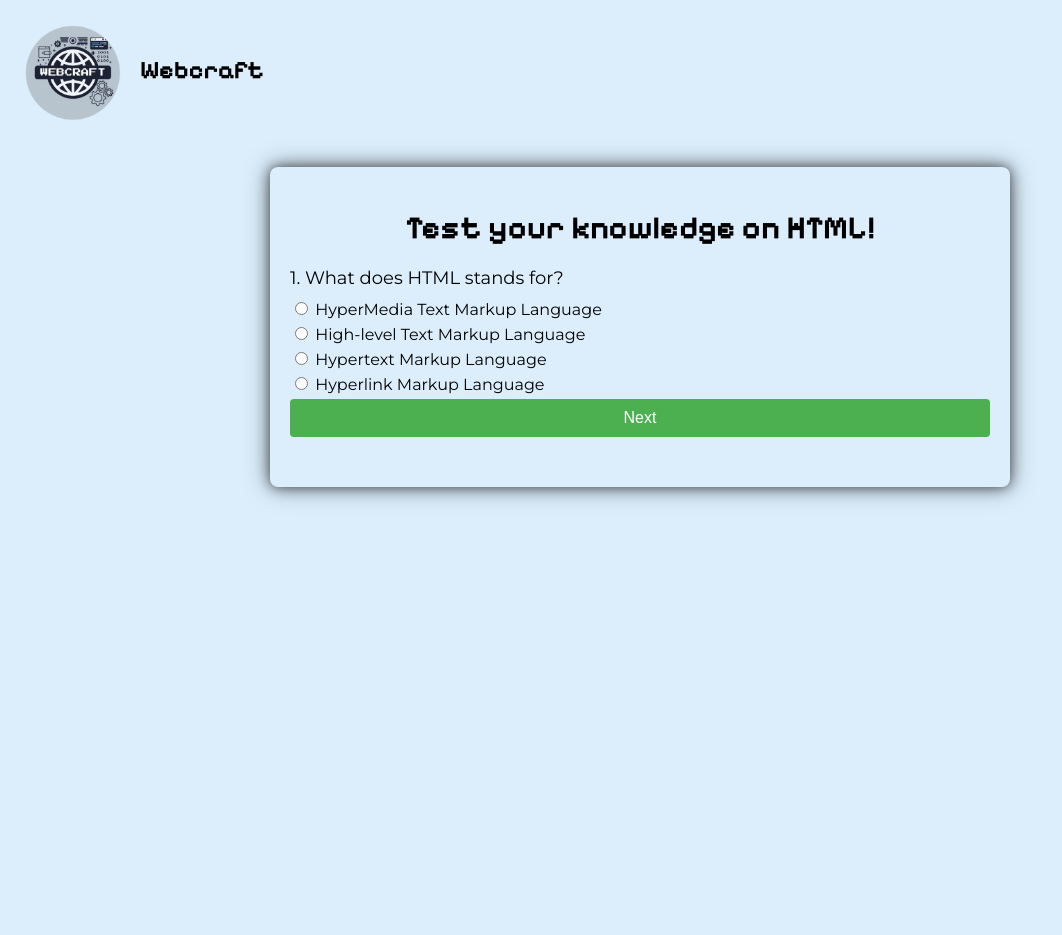
After one commit to zedpogi/Webcraft, a PHP site: page /HTML-content/quiz.html in a window 1280 px wide. The commit adds this page. Shown: the whole page, without its empty margins (0-1062 px from the left). Run offline with PHP 8.4, Linux system fonts and the light colour scheme.

Commit message:
Add files via upload

```diff
--- /dev/null
+++ b/projectpr/HTML-content/quiz.css
@@ -0,0 +1,83 @@
+@import url('https://fonts.googleapis.com/css2?family=Pixelify+Sans:wght@400..700&display=swap');
+@import url('https://fonts.googleapis.com/css2?family=Montserrat:ital,wght@0,100..900;1,100..900&family=Pixelify+Sans:wght@400..700&display=swap');
+
+body {
+    background-color: #dceefc;
+    font-family: 'Pixelify Sans';
+  }
+
+  header h1.logo-text {
+    font-size: 25px;
+    position: absolute;
+    top: 38px;
+    left: 140px;
+    font-family: 'Pixelify Sans';
+  }
+
+  header .logo {
+      width: auto;
+      height: 100px;
+      margin-top: 15px;
+      margin-left: 15px;
+  }
+
+  .quiz-body{
+    display: flex;
+    justify-content: center;
+    align-items: center;
+    height: 100vh;
+  }
+  .quiz-container {
+    background-color: transparent;
+    padding: 20px;
+    border-radius: 8px;
+    box-shadow: 0px 0px 12px rgba(0, 0, 0, 0.5), 0px 0px 24px rgba(0, 0, 0, 0.5);
+    width: 700px;
+    max-width: 100%;
+    position: relative;
+    bottom: 200px;
+    font-family: 'Montserrat';
+  }
+
+  h1 {
+    text-align: center;
+    margin-bottom: 20px;
+    font-family: 'Pixelify Sans';
+  }
+
+  .question {
+    display: none; /* Hide all questions initially */
+    margin-bottom: 30px;
+  }
+
+  .question p {
+    font-size: 18px;
+    margin-bottom: 10px;
+  }
+
+  .options label {
+    display: block;
+    margin: 5px 0;
+  }
+
+  button {
+    width: 100%;
+    padding: 10px;
+    background-color: #4CAF50;
+    color: white;
+    border: none;
+    border-radius: 4px;
+    font-size: 16px;
+    cursor: pointer;
+  }
+
+  button:hover {
+    background-color: #45a049;
+  }
+
+  #result {
+    margin-top: 20px;
+    text-align: center;
+    font-size: 18px;
+    font-weight: bold;
+  }
--- /dev/null
+++ b/projectpr/HTML-content/quiz.html
@@ -0,0 +1,81 @@
+<!DOCTYPE html>
+<html lang="en">
+<head>
+    <meta charset="UTF-8">
+    <meta name="viewport" content="width=device-width, initial-scale=1.0">
+    <title>HTML Quiz</title>
+    <link rel="stylesheet" href="quiz.css">
+</head>
+<body>
+    <header>
+        <h1 class="logo-text">Webcraft</h1>
+        <img src="webcraft_logo.png" alt="" class="logo">
+    </header>
+
+    <div class="quiz-body">
+    <div class="quiz-container">
+        <h1>Test your knowledge on HTML!</h1>
+        <form id="quizForm">
+          <div class="question" id="q1">
+            <p>1. What does HTML stands for?</p>
+            <div class="options">
+              <label><input type="radio" name="q1" value="Paris"> HyperMedia Text Markup Language</label>
+              <label><input type="radio" name="q1" value="London"> High-level Text Markup Language</label>
+              <label><input type="radio" name="q1" value="Berlin"> Hypertext Markup Language</label>
+              <label><input type="radio" name="q1" value="Madrid"> Hyperlink Markup Language</label>
+            </div>
+            <button type="button" onclick="nextQuestion(1)">Next</button>
+          </div>
+
+          <div class="question" id="q2">
+            <p>2. Who wrote 'Hamlet'?</p>
+            <div class="options">
+              <label><input type="radio" name="q2" value="Shakespeare"> Shakespeare</label>
+              <label><input type="radio" name="q2" value="Dickens"> Dickens</label>
+              <label><input type="radio" name="q2" value="Austen"> Austen</label>
+              <label><input type="radio" name="q2" value="Hemingway"> Hemingway</label>
+            </div>
+            <button type="button" onclick="nextQuestion(2)">Next</button>
+          </div>
+
+          <div class="question" id="q3">
+            <p>3. What is the smallest planet in our solar system?</p>
+            <div class="options">
+              <label><input type="radio" name="q3" value="Mercury"> Mercury</label>
+              <label><input type="radio" name="q3" value="Mars"> Mars</label>
+              <label><input type="radio" name="q3" value="Venus"> Venus</label>
+              <label><input type="radio" name="q3" value="Earth"> Earth</label>
+            </div>
+            <button type="button" onclick="nextQuestion(3)">Next</button>
+          </div>
+
+          <div class="question" id="q4">
+            <p>4. What is the largest ocean on Earth?</p>
+            <div class="options">
+              <label><input type="radio" name="q4" value="Atlantic"> Atlantic Ocean</label>
+              <label><input type="radio" name="q4" value="Indian"> Indian Ocean</label>
+              <label><input type="radio" name="q4" value="Pacific"> Pacific Ocean</label>
+              <label><input type="radio" name="q4" value="Arctic"> Arctic Ocean</label>
+            </div>
+            <button type="button" onclick="nextQuestion(4)">Next</button>
+          </div>
+
+          <div class="question" id="q5">
+            <p>5. Who painted the Mona Lisa?</p>
+            <div class="options">
+              <label><input type="radio" name="q5" value="Da Vinci"> Leonardo Da Vinci</label>
+              <label><input type="radio" name="q5" value="Van Gogh"> Vincent Van Gogh</label>
+              <label><input type="radio" name="q5" value="Picasso"> Pablo Picasso</label>
+              <label><input type="radio" name="q5" value="Rembrandt"> Rembrandt</label>
+            </div>
+            <button type="button" onclick="submitQuiz()">Submit Quiz</button>
+
+        </form>
+        <div id="result"></div>
+      </div>
+    </div>
+</div>
+
+  <script src="quiz.js"></script>
+</body>
+</html>
--- /dev/null
+++ b/projectpr/HTML-content/quiz.js
@@ -0,0 +1,60 @@
+let currentQuestion = 1; // Start with the first question
+
+// Show the current question and hide the others
+function showQuestion(questionNumber) {
+  const allQuestions = document.querySelectorAll('.question');
+  allQuestions.forEach((question, index) => {
+    if (index + 1 === questionNumber) {
+      question.style.display = 'block'; // Show the current question
+    } else {
+      question.style.display = 'none'; // Hide other questions
+    }
+  });
+}
+
+// Move to the next question
+function nextQuestion(questionNumber) {
+  // Check if an answer has been selected for the current question
+  const selectedAnswer = document.querySelector(`input[name="q${questionNumber}"]:checked`);
+  if (selectedAnswer) {
+    currentQuestion++;
+    if (currentQuestion <= 5) {
+      showQuestion(currentQuestion); // Show the next question
+    }
+  } else {
+    alert('Please select an answer before proceeding.');
+  }
+}
+
+// Submit the quiz and calculate the score
+function submitQuiz() {
+  const form = document.getElementById('quizForm');
+  const resultDiv = document.getElementById('result');
+
+  // Correct answers
+  const correctAnswers = {
+    q1: 'Paris',
+    q2: 'Shakespeare',
+    q3: 'Mercury',
+    q4: 'Pacific',
+    q5: 'Da Vinci'
+  };
+
+  let score = 0;
+  const totalQuestions = 5;
+
+  // Check answers
+  for (let i = 1; i <= totalQuestions; i++) {
+    const selectedAnswer = form.querySelector(`input[name="q${i}"]:checked`);
+    if (selectedAnswer && selectedAnswer.value === correctAnswers[`q${i}`]) {
+      score++;
+    }
+  }
+
+  // Display result
+  resultDiv.textContent = `You scored ${score} out of ${totalQuestions}.`;
+  resultDiv.style.color = score === totalQuestions ? 'green' : 'red';
+}
+
+// Initialize the quiz by showing the first question
+showQuestion(currentQuestion);
--- a/projectpr/style.css
+++ b/projectpr/style.css
@@ -243,8 +243,8 @@ label {
 .login-container {
   background-color: transparent;
   padding: 2em;
-  border-radius: 16px;
-  box-shadow: 0px 0px 10px rgba(0, 0, 0, 0.8), 8px 8px 15px rgba(0, 0, 0, 0.6);
+  border-radius: 8px;
+  box-shadow: 0px 0px 12px rgba(0, 0, 0, 0.5), 0px 0px 24px rgba(0, 0, 0, 0.5);
   width: 512;
   height: 288px;
 
```
Also changed, not shown: projectpr/CSS content/1-css.html (+6 -2 lines), projectpr/CSS content/content2.css (added, +70 -0 lines), projectpr/HTML-content/1-content.html (+14 -7 lines), projectpr/HTML-content/2-content.html (added, +35 -0 lines), projectpr/HTML-content/content.css (+78 -5 lines), projectpr/CSS content/css-test.PNG (added), projectpr/CSS content/cssgif.webp (added), projectpr/CSS content/paint.gif (added).
